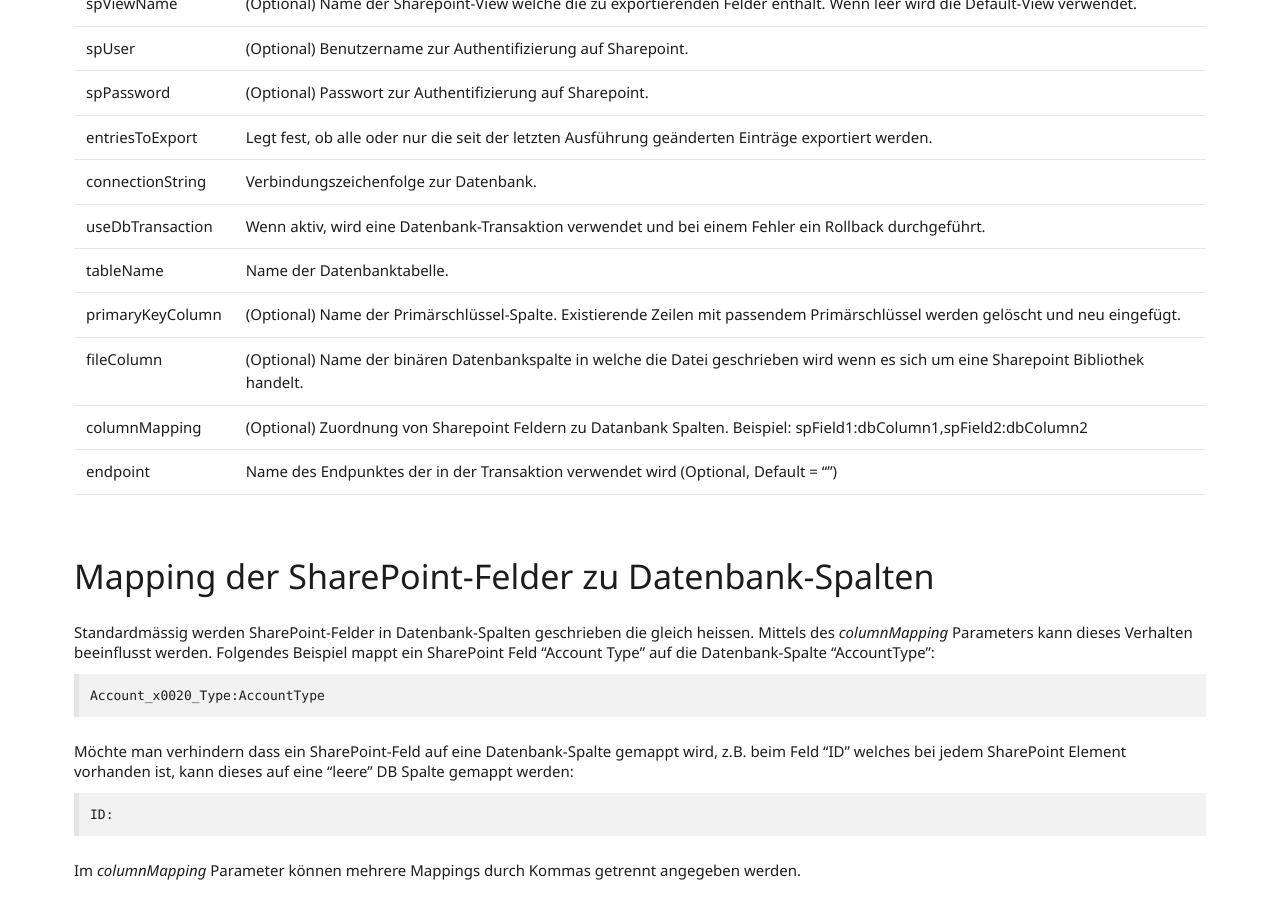
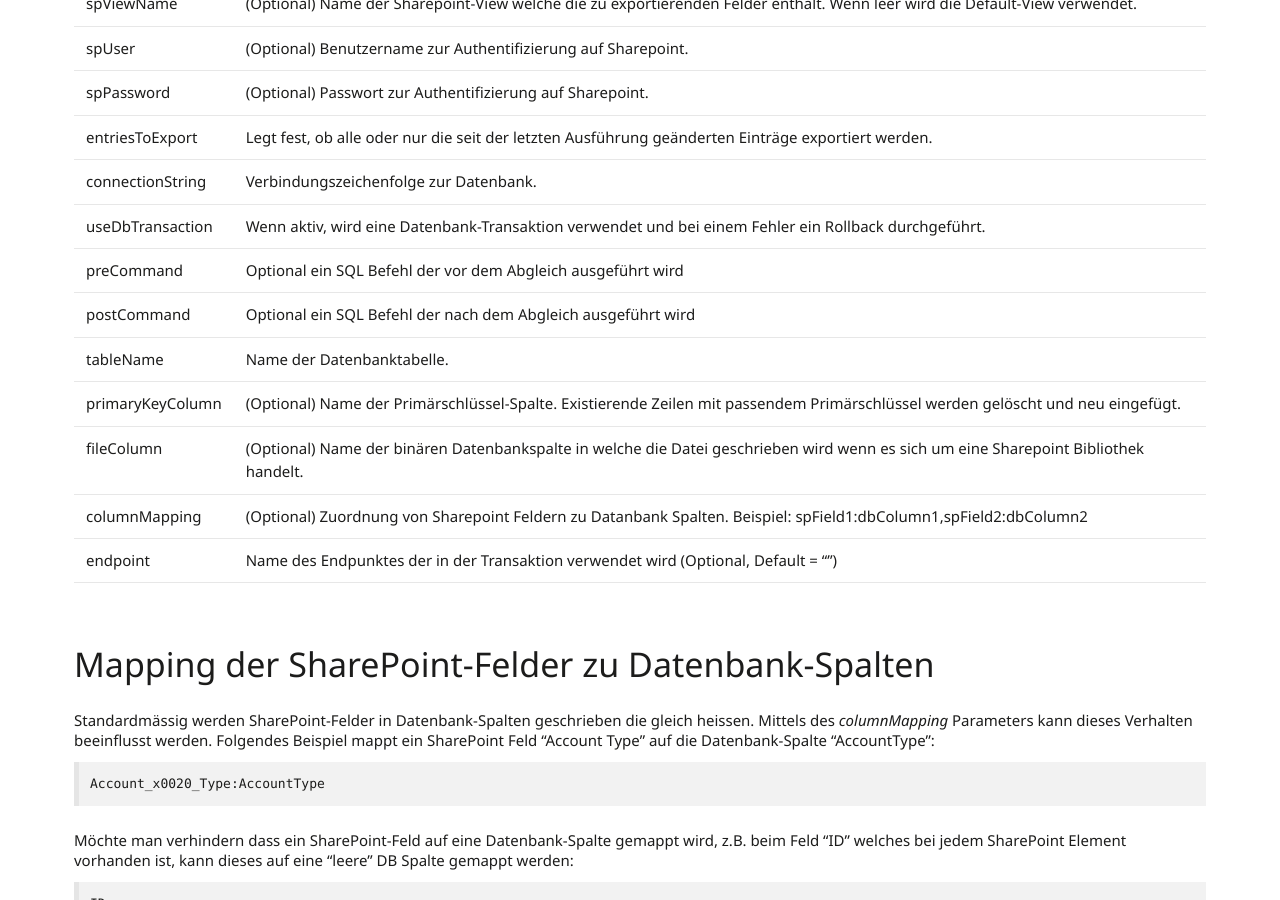
Before and after one commit to primesoft-group/oneconnexx-docs, a Jekyll site: the page built from _pages/addins/de/sharepointtodb.md, in a window 1280 px wide and 900 px high, scrolled down 835 px. Built offline with Jekyll 4.4.1, drawn with Linux system fonts in a browser that asks for light colours; nearby versions of some CDN libraries; some web fonts are replaced.

Commit message:
Update sharepointtodb.md

```diff
--- a/_pages/addins/de/sharepointtodb.md
+++ b/_pages/addins/de/sharepointtodb.md
@@ -23,6 +23,8 @@
 | entriesToExport | Legt fest, ob alle oder nur die seit der letzten Ausführung geänderten Einträge exportiert werden. |
 | connectionString | Verbindungszeichenfolge zur Datenbank. |
 | useDbTransaction | Wenn aktiv, wird eine Datenbank-Transaktion verwendet und bei einem Fehler ein Rollback durchgeführt. |
+| preCommand | Optional ein SQL Befehl der vor dem Abgleich ausgeführt wird |
+| postCommand | Optional ein SQL Befehl der nach dem Abgleich ausgeführt wird |
 | tableName | Name der Datenbanktabelle. |
 | primaryKeyColumn | (Optional) Name der Primärschlüssel-Spalte. Existierende Zeilen mit passendem Primärschlüssel werden gelöscht und neu eingefügt. |
 | fileColumn | (Optional) Name der binären Datenbankspalte in welche die Datei geschrieben wird wenn es sich um eine Sharepoint Bibliothek handelt. |
```
